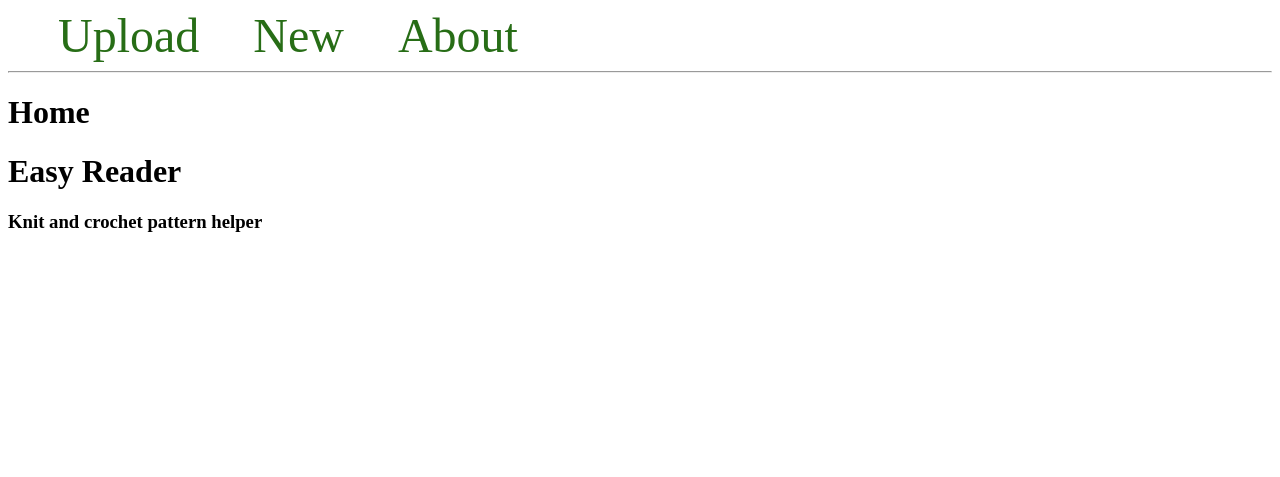
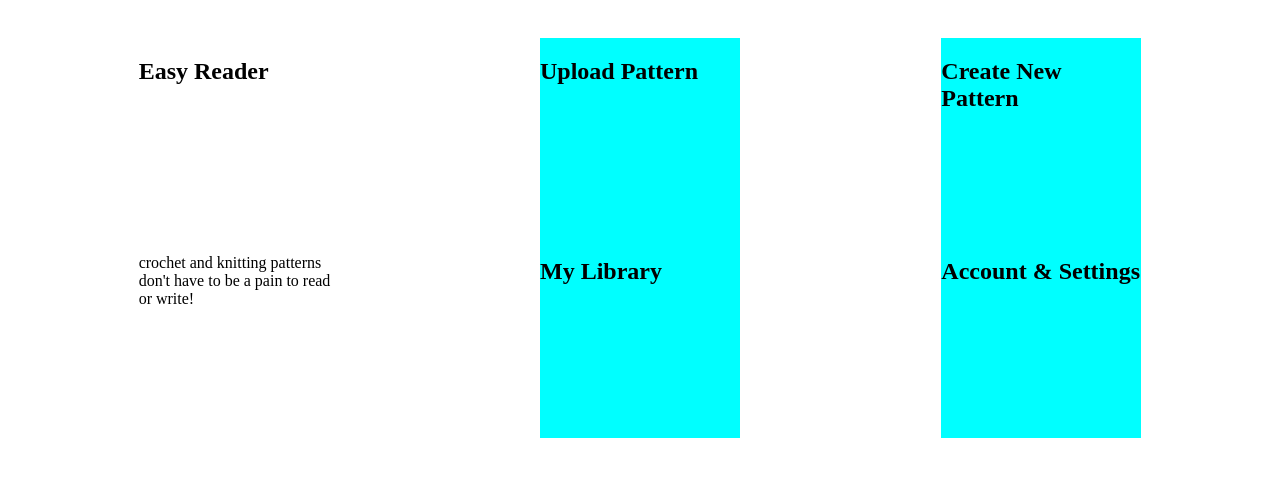
Before and after one commit to ngeiger19/easy-reader, a Flask app: page / in a window 1280 px wide. Shown: the top 477 px of the page. Run offline with Flask 3, Linux system fonts and the light colour scheme.

Commit message:
began styling homepage with grid layout

```diff
--- a/website/static/style.css
+++ b/website/static/style.css
@@ -1,6 +1,46 @@
-nav a {
-    color: #276d16;
-    font-size: 3em;
-    margin-left: 50px;
-    text-decoration: none;
+.grid-container {
+    display: grid;
+    padding: 30px;
+    grid-template-columns: 200px 200px 200px;
+    grid-template-rows: auto auto auto auto;
+    justify-content: space-around;
 }
+
+.box {
+    min-height: 200px;
+    background-color: aqua;
+}
+
+.item1 {
+    grid-column: 1;
+    grid-row: 1;
+}
+
+.item2 {
+    grid-column: 2;
+    grid-row: 1 / 3;
+}
+
+.item3 {
+    grid-column: 3;
+    grid-row: 1 / 3;
+}
+
+.item4 {
+    grid-column: 1;
+    grid-row: 2 / 5;
+}
+
+.item5 {
+    grid-column: 2;
+    grid-row: 3 / 5;
+}
+
+.item6 {
+    grid-column: 3;
+    grid-row: 3 / 5;
+}
+
+h1 {
+
+}
--- a/website/templates/base.html
+++ b/website/templates/base.html
@@ -6,16 +6,13 @@
     <link rel="stylesheet" href="{{ url_for('static', filename='style.css') }}">
 </head>
 <body>
-    <nav>
-        <a href="#">Upload</a>
-        <a href="#">New</a>
-        <a href="#">About</a>
-    </nav>
-    <hr>
-    <div class="content">
+    <div class="head">
         <header>
             {% block content %} {% endblock %}
         </header>
     </div>
+    <div class="grid-container">
+        {% block grid %} {% endblock %}
+    </div>
 </body>
 </html>
--- a/website/templates/index.html
+++ b/website/templates/index.html
@@ -1,7 +1,22 @@
 {% extends 'base.html' %}
 
-{% block content %}
-    <h1>{% block title %} Home {% endblock %}</h1>
-    <h1>Easy Reader</h1>
-    <h3>Knit and crochet pattern helper</h3>
+{% block grid %}
+    <div class="item1">
+        <h2>Easy Reader</h2>
+    </div>
+    <div class="item2, box">
+        <h2>Upload Pattern</h2>
+    </div>
+    <div class="item3, box">
+        <h2>Create New Pattern</h2>
+    </div>
+    <div class="item4">
+        <p class="about">crochet and knitting patterns don't have to be a pain to read or write!</p>
+    </div>
+    <div class="item5, box">
+        <h2>My Library</h2>
+    </div>
+    <div class="item6, box">
+        <h2>Account & Settings</h2>
+    </div>
 {% endblock %}
```
